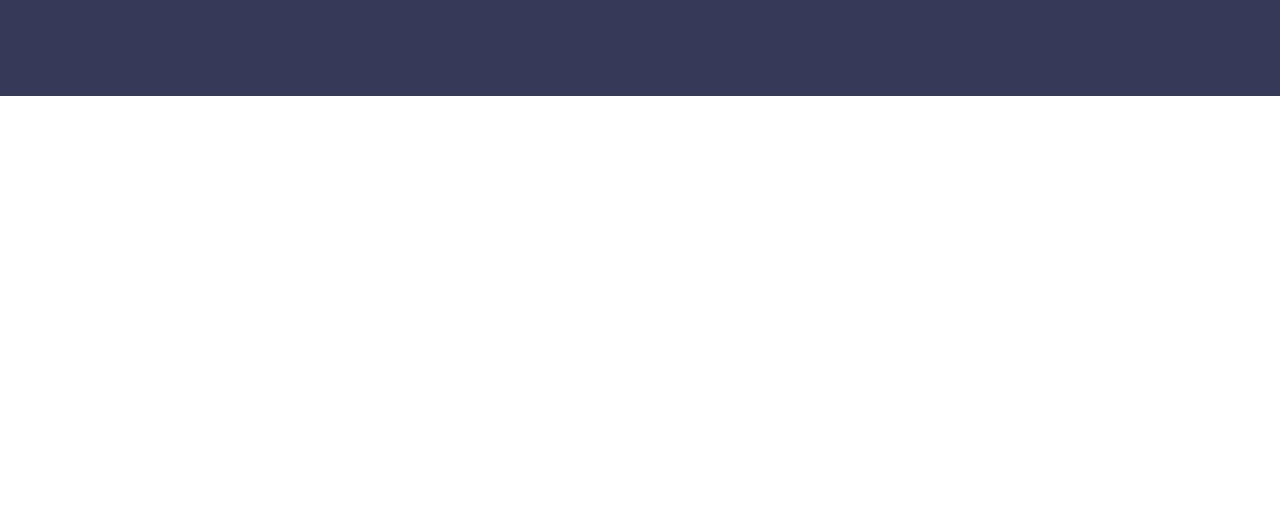
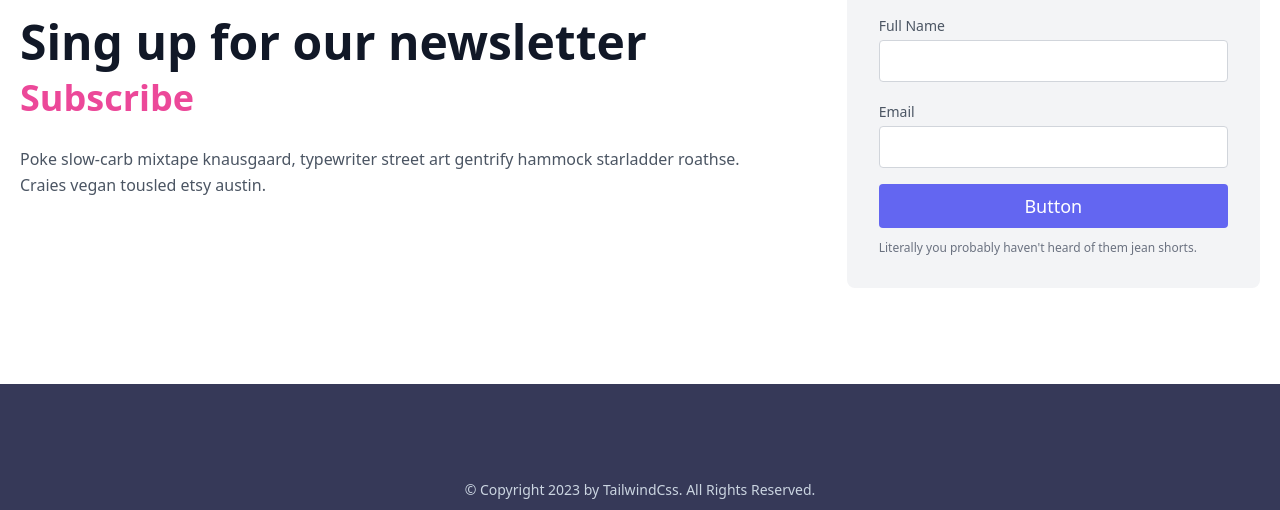
Before and after one commit to rifat-islam2026/nike-react-tailwind-css, a plain HTML site: page index.html in a window 1280 px wide. Shown: the part 3588-4098 px from the top of the page. Before the commit the page ends 3684 px from the top, so only its background shows below. Drawn offline with nearby package versions, Linux system fonts and the light colour scheme.

Commit message:
feature and subscribe section add

```diff
--- a/index.html
+++ b/index.html
@@ -210,8 +210,12 @@
           <img src="icons/verified-blue.png" alt="" class="w-8 text-xl m-auto py-4 h-auto">
           <h3 class="font-bold text-2xl text-CustomFontColor
           2">Quality</h3>
-          <p class="text-slate-700 py-2">Lorem ipsum dolor sit amet consectetur adipisicing elit. Adipisci debitis iste nemo tempore quam non sit a quia aspernatur modi, Vel reprehenderit perspiciatis sapiente quae iste quidem sequi, eius non?</p>
-          <a href="#" class="text-green-500 font-bold hover:text-red-600 duration-300 py-5 flex justify-center items-center text-lg gap-2"> Read More <i class="fa-solid fa-arrow-right pt-1"></i> </a>
+          <p class="text-slate-700 py-2">Lorem ipsum dolor sit amet consectetur adipisicing elit. Adipisci debitis iste
+            nemo tempore quam non sit a quia aspernatur modi, Vel reprehenderit perspiciatis sapiente quae iste quidem
+            sequi, eius non?</p>
+          <a href="#"
+            class="text-green-500 font-bold hover:text-red-600 duration-300 py-5 flex justify-center items-center text-lg gap-2">
+            Read More <i class="fa-solid fa-arrow-right pt-1"></i> </a>
         </div>
 
         <div class="text-center bg-slate-50  hover:bg-blue-100 duration-500 rounded-lg p-5 shadow-lg border-2 ">
@@ -220,30 +224,61 @@
           </div>
           <h3 class="font-bold text-2xl text-CustomFontColor
          2">Long Lasting</h3>
-         <p class="text-slate-700 py-2">Lorem ipsum dolor sit amet consectetur adipisicing elit. Adipisci debitis iste nemo tempore quam non sit a quia aspernatur modi, Vel reprehenderit perspiciatis sapiente quae iste quidem sequi, eius non?</p>
-         <a href="#" class="text-green-500 font-bold hover:text-red-600 duration-300 py-5 flex justify-center items-center text-lg gap-2"> Read More <i class="fa-solid fa-arrow-right pt-1"></i> </a>
+          <p class="text-slate-700 py-2">Lorem ipsum dolor sit amet consectetur adipisicing elit. Adipisci debitis iste
+            nemo tempore quam non sit a quia aspernatur modi, Vel reprehenderit perspiciatis sapiente quae iste quidem
+            sequi, eius non?</p>
+          <a href="#"
+            class="text-green-500 font-bold hover:text-red-600 duration-300 py-5 flex justify-center items-center text-lg gap-2">
+            Read More <i class="fa-solid fa-arrow-right pt-1"></i> </a>
         </div>
 
         <div class="text-center bg-slate-50 hover:bg-blue-100 duration-500 rounded-lg p-5 shadow-lg border-2">
           <i class="fa-solid fa-face-smile-beam py-5 text-xl text-violet-500"></i>
           <h3 class="font-bold text-2xl text-CustomFontColor
        2">Flexible</h3>
-       <p class="text-slate-700 py-2">Lorem ipsum dolor sit amet consectetur adipisicing elit. Adipisci debitis iste nemo tempore quam non sit a quia aspernatur modi, Vel reprehenderit perspiciatis sapiente quae iste quidem sequi, eius non?</p>
-       <a href="#" class="text-green-500 font-bold hover:text-red-600 duration-300 py-5 flex justify-center items-center text-lg gap-2"> Read More <i class="fa-solid fa-arrow-right pt-1"></i> </a>
+          <p class="text-slate-700 py-2">Lorem ipsum dolor sit amet consectetur adipisicing elit. Adipisci debitis iste
+            nemo tempore quam non sit a quia aspernatur modi, Vel reprehenderit perspiciatis sapiente quae iste quidem
+            sequi, eius non?</p>
+          <a href="#"
+            class="text-green-500 font-bold hover:text-red-600 duration-300 py-5 flex justify-center items-center text-lg gap-2">
+            Read More <i class="fa-solid fa-arrow-right pt-1"></i> </a>
+        </div>
+      </div>
+    </section>
+    <!--Subscribe -->
+    <section class="text-gray-600 body-font">
+      <div class="container px-5 py-24 mx-auto flex flex-wrap items-center">
+        <div class="lg:w-3/5 md:w-1/2 md:pr-16 lg:pr-0 pr-0">
+          <h1 class="title-font font-bold text-5xl text-gray-900">Sing up for our newsletter</h1>
+          <h2 class="title-font font-bold text-4xl py-3 text-pink-500">Subscribe</h2>
+          <p class="leading-relaxed mt-4">Poke slow-carb mixtape knausgaard, typewriter street art gentrify hammock starladder roathse. Craies vegan tousled etsy austin.</p>
+        </div>
+        <div class="lg:w-2/6 md:w-1/2 bg-gray-100 rounded-lg p-8 flex flex-col md:ml-auto w-full mt-10 md:mt-0">
+          <h2 class="text-gray-900 text-2xl font-bold title-font mb-5">Sign Up</h2>
+          <div class="relative mb-4">
+            <label for="full-name" class="leading-7 text-sm text-gray-600">Full Name</label>
+            <input type="text" id="full-name" name="full-name" class="w-full bg-white rounded border border-gray-300 focus:border-indigo-500 focus:ring-2 focus:ring-indigo-200 text-base outline-none text-gray-700 py-1 px-3 leading-8 transition-colors duration-200 ease-in-out">
+          </div>
+          <div class="relative mb-4">
+            <label for="email" class="leading-7 text-sm text-gray-600">Email</label>
+            <input type="email" id="email" name="email" class="w-full bg-white rounded border border-gray-300 focus:border-indigo-500 focus:ring-2 focus:ring-indigo-200 text-base outline-none text-gray-700 py-1 px-3 leading-8 transition-colors duration-200 ease-in-out">
+          </div>
+          <button type="submit" class="text-white font-medium bg-indigo-500 border-0 py-2 px-8 focus:outline-none hover:bg-indigo-600 rounded text-lg">Button</button>
+          <p class="text-xs text-gray-500 mt-3">Literally you probably haven't heard of them jean shorts.</p>
         </div>
       </div>
     </section>
   </main>
-  <!--script link -->
-
   <!--footer -->
   <footer class="py-24 bg-CustomFontColor2 text-white text-center">
     <p class="text-slate-300 text-sm">© Copyright 2023 by TailwindCss. All Rights Reserved.</p>
-    <div class="text-slate-200 text-xl space-x-1 py-3" >
-      <i class="fa-brands fa-facebook"></i>  <i class="fa-brands fa-instagram"></i> <i class="fa-brands fa-twitter"></i>  <i class="fa-brands fa-linkedin"></i></i>
+    <div class="text-slate-200 text-xl space-x-1 py-3">
+      <i class="fa-brands fa-facebook"></i> <i class="fa-brands fa-instagram"></i> <i class="fa-brands fa-twitter"></i>
+      <i class="fa-brands fa-linkedin"></i></i>
     </div>
 
   </footer>
+  <!--script link -->
   <script src="app.js"></script>
 
 </body>
```
Also changed, not shown: images/subscripti.png (added). Lines whose indentation alone changed are shown as unchanged.
